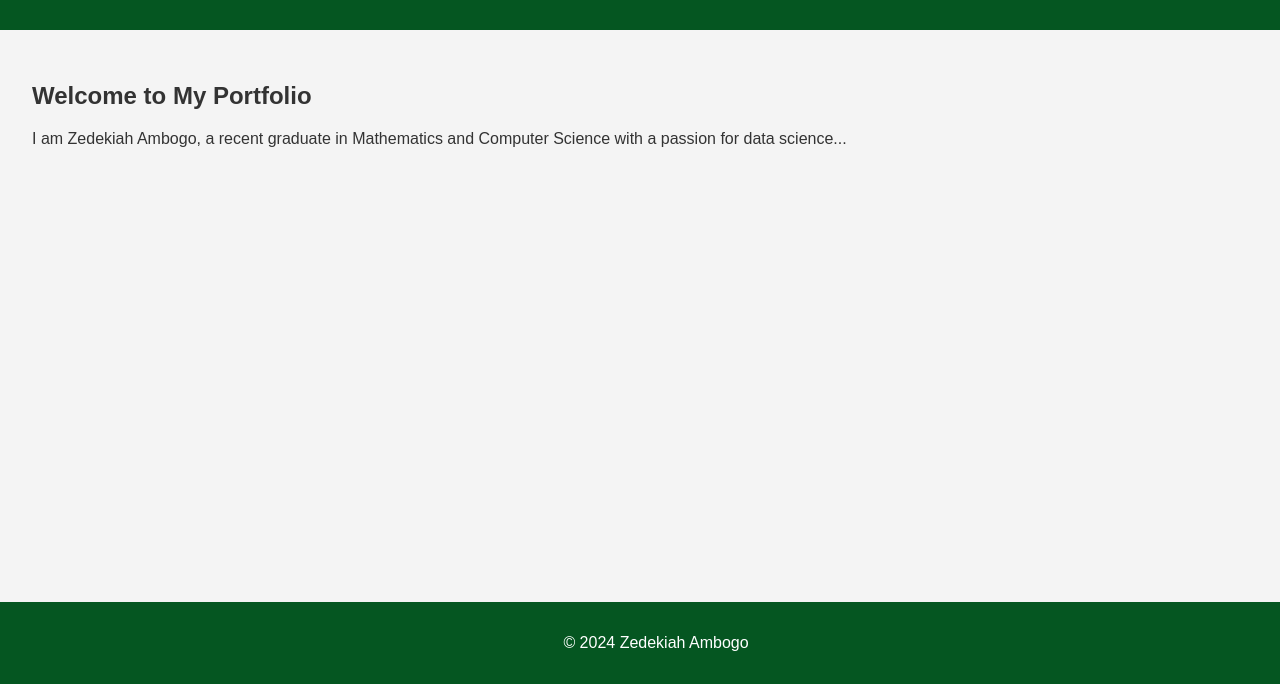
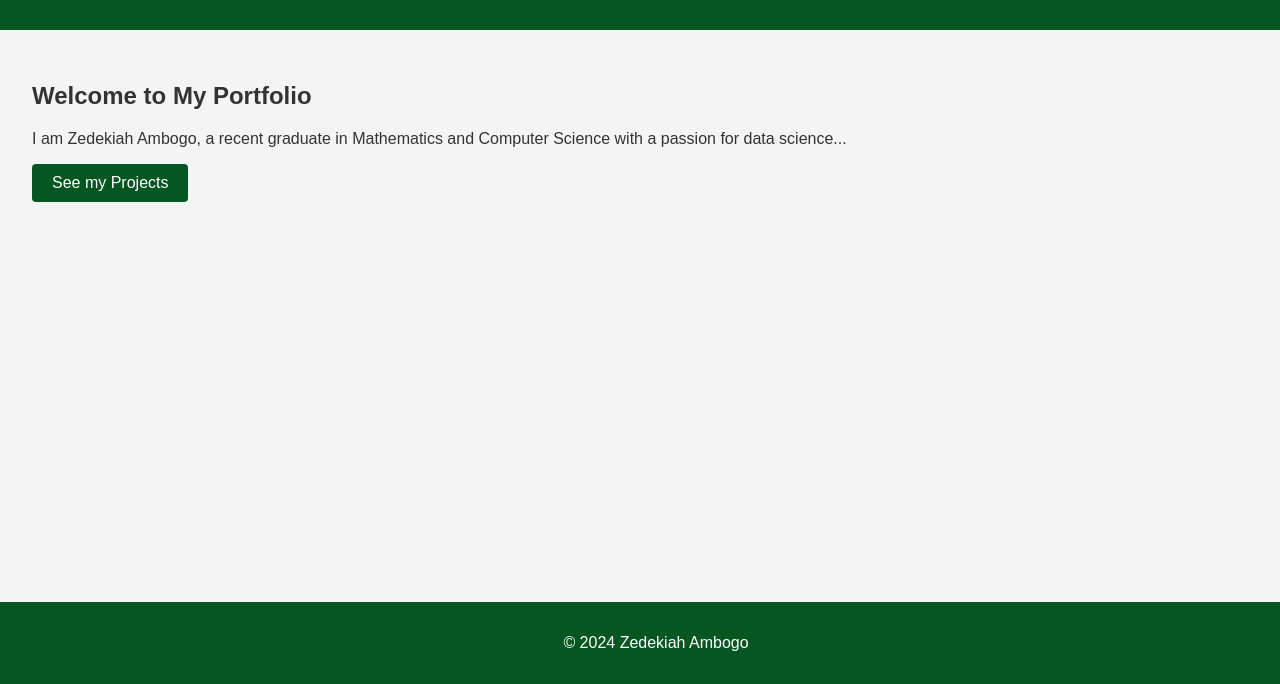
Before and after one commit to zedekiah85/portfolio, a plain HTML site: page index.html in a window 1280 px wide. Shown: the part 116-800 px from the top of the page. Drawn offline with Linux system fonts and the light colour scheme.

Commit message:
added a button for users to see my projects

```diff
--- a/index.html
+++ b/index.html
@@ -23,6 +23,7 @@
         <section id="introduction">
             <h2>Welcome to My Portfolio</h2>
             <p>I am Zedekiah Ambogo, a recent graduate in Mathematics and Computer Science with a passion for data science...</p>
+            <a href="projects.html" target="_blank" class="btn">See my Projects</a>
         </section>
     </main>
     <footer>
```
